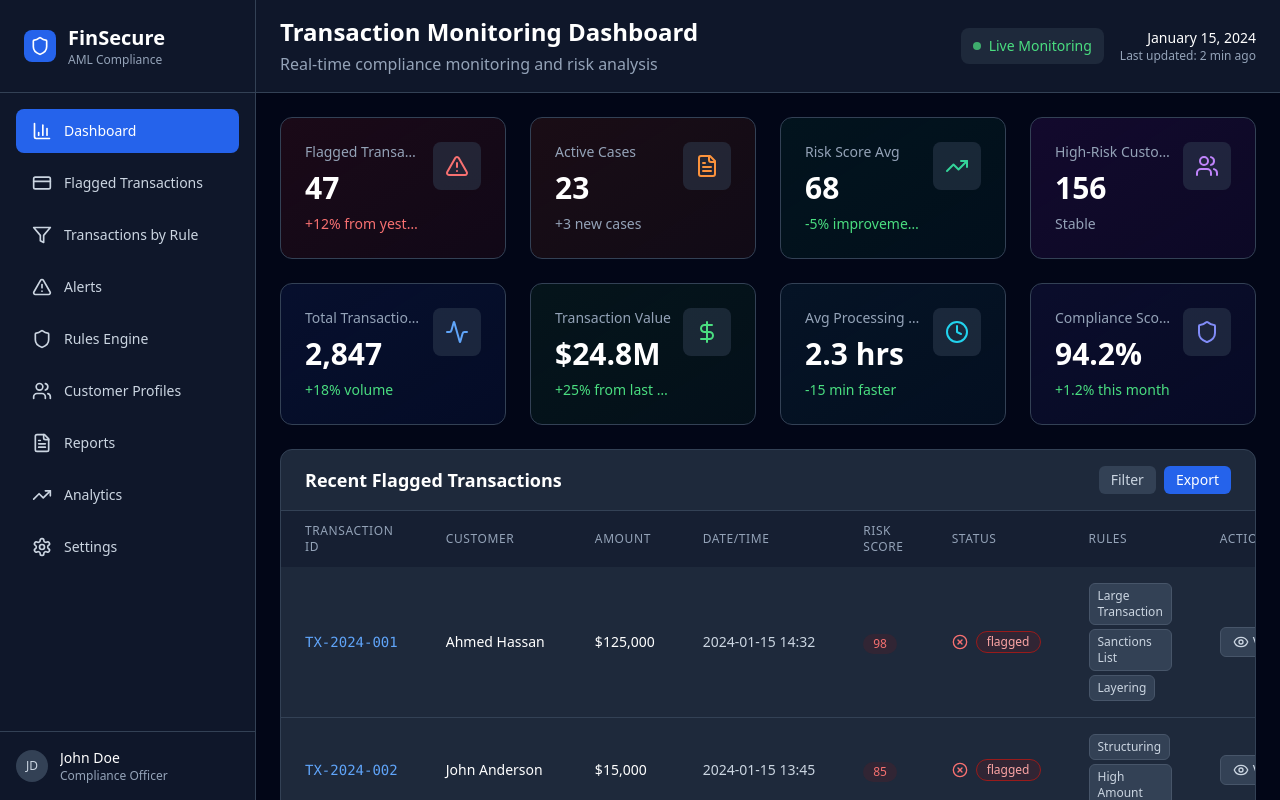
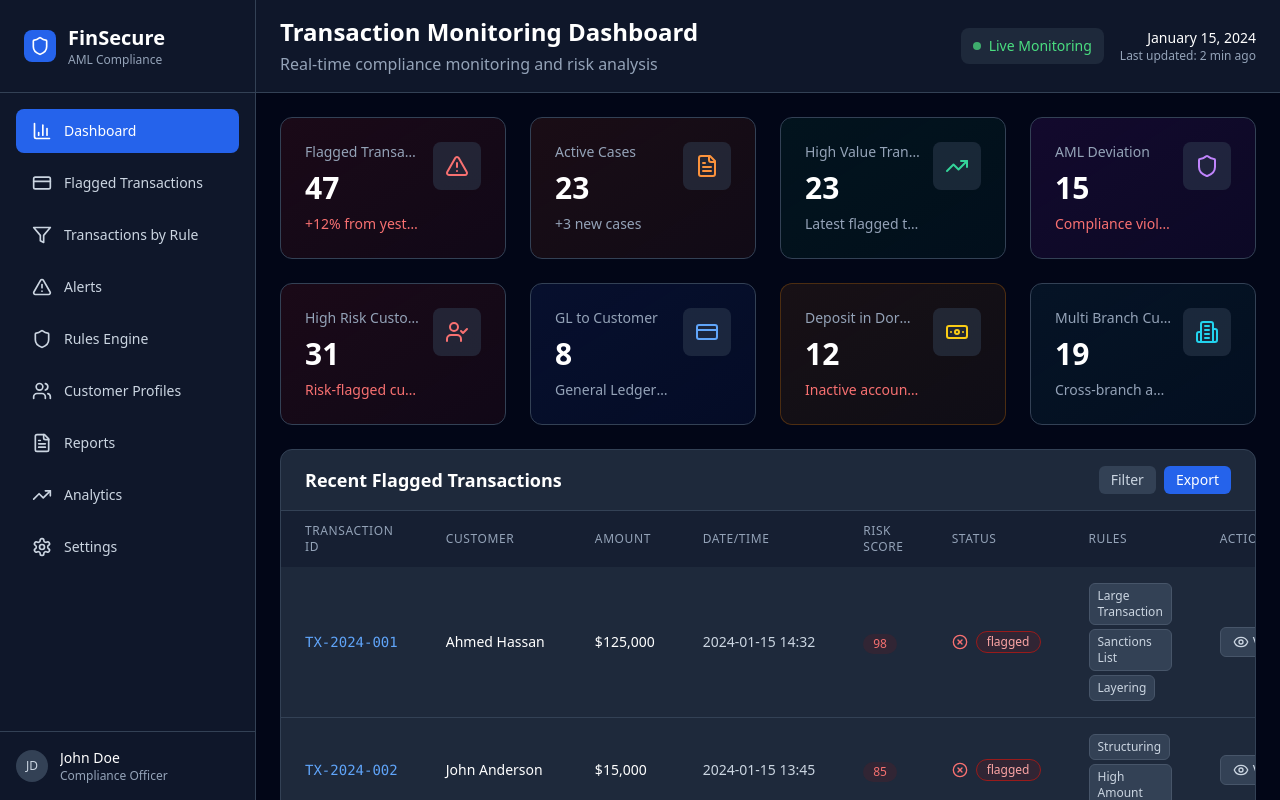
Before and after one commit to Cyrilkwashie/finview-alert-compass, a React (Vite) app: page / in a window 1280 px wide. Built offline with nearby package versions, Linux system fonts and the light colour scheme.

Commit message:
Refactor dashboard KPI cards
Replace existing KPI cards with cards showing flagged transactions by rule.

```diff
--- a/src/pages/Index.tsx
+++ b/src/pages/Index.tsx
@@ -8,13 +8,30 @@ import {
   Activity,
   DollarSign,
   Clock,
-  Shield
+  Shield,
+  CreditCard,
+  Building2,
+  UserCheck,
+  Banknote
 } from 'lucide-react';
 import Sidebar from '../components/Sidebar';
 import KPICard from '../components/KPICard';
 import TransactionTable from '../components/TransactionTable';
 
 const Index = () => {
+  // Mock function to get transaction count for each rule
+  const getTransactionCountForRule = (ruleName: string) => {
+    const ruleCounts = {
+      'HIGH VALUE TRANSACTION': 23,
+      'AML DEVIATION': 15,
+      'HIGH RISK CUSTOMER TRANSACTION': 31,
+      'GL TO CUSTOMER': 8,
+      'DEPOSIT IN DORMANT': 12,
+      'MULTI BRANCH CUSTOMER TRANSACTION': 19
+    };
+    return ruleCounts[ruleName as keyof typeof ruleCounts] || 0;
+  };
+
   return (
     <div className="flex h-screen bg-slate-950">
       <Sidebar />
@@ -63,62 +80,62 @@ const Index = () => {
               bgColor="bg-gradient-to-br from-orange-900/20 to-orange-800/10 border-orange-800/50"
             />
             <KPICard
-              title="Risk Score Avg"
-              value="68"
-              change="-5% improvement"
-              changeType="positive"
+              title="High Value Transaction"
+              value={getTransactionCountForRule('HIGH VALUE TRANSACTION')}
+              change="Latest flagged transactions"
+              changeType="neutral"
               icon={TrendingUp}
               iconColor="text-emerald-400"
               bgColor="bg-gradient-to-br from-emerald-900/20 to-emerald-800/10 border-emerald-800/50"
             />
             <KPICard
-              title="High-Risk Customers"
-              value="156"
-              change="Stable"
-              changeType="neutral"
-              icon={Users}
+              title="AML Deviation"
+              value={getTransactionCountForRule('AML DEVIATION')}
+              change="Compliance violations"
+              changeType="negative"
+              icon={Shield}
               iconColor="text-purple-400"
               bgColor="bg-gradient-to-br from-purple-900/20 to-purple-800/10 border-purple-800/50"
             />
           </div>
 
-          {/* Secondary KPI Row */}
+          {/* Rule-based KPI Row */}
           <div className="grid grid-cols-1 sm:grid-cols-2 lg:grid-cols-4 gap-4 md:gap-6">
             <KPICard
-              title="Total Transactions"
-              value="2,847"
-              change="+18% volume"
-              changeType="positive"
-              icon={Activity}
+              title="High Risk Customer Transaction"
+              value={getTransactionCountForRule('HIGH RISK CUSTOMER TRANSACTION')}
+              change="Risk-flagged customers"
+              changeType="negative"
+              icon={UserCheck}
+              iconColor="text-red-400"
+              bgColor="bg-gradient-to-br from-red-900/20 to-red-800/10 border-red-800/50"
+            />
+            <KPICard
+              title="GL to Customer"
+              value={getTransactionCountForRule('GL TO CUSTOMER')}
+              change="General Ledger transfers"
+              changeType="neutral"
+              icon={CreditCard}
               iconColor="text-blue-400"
               bgColor="bg-gradient-to-br from-blue-900/20 to-blue-800/10 border-blue-800/50"
             />
             <KPICard
-              title="Transaction Value"
-              value="$24.8M"
-              change="+25% from last week"
-              changeType="positive"
-              icon={DollarSign}
-              iconColor="text-green-400"
-              bgColor="bg-gradient-to-br from-green-900/20 to-green-800/10 border-green-800/50"
+              title="Deposit in Dormant"
+              value={getTransactionCountForRule('DEPOSIT IN DORMANT')}
+              change="Inactive account activity"
+              changeType="negative"
+              icon={Banknote}
+              iconColor="text-yellow-400"
+              bgColor="bg-gradient-to-br from-yellow-900/20 to-yellow-800/10 border-yellow-800/50"
             />
             <KPICard
-              title="Avg Processing Time"
-              value="2.3 hrs"
-              change="-15 min faster"
-              changeType="positive"
-              icon={Clock}
+              title="Multi Branch Customer Transaction"
+              value={getTransactionCountForRule('MULTI BRANCH CUSTOMER TRANSACTION')}
+              change="Cross-branch activities"
+              changeType="neutral"
+              icon={Building2}
               iconColor="text-cyan-400"
               bgColor="bg-gradient-to-br from-cyan-900/20 to-cyan-800/10 border-cyan-800/50"
-            />
-            <KPICard
-              title="Compliance Score"
-              value="94.2%"
-              change="+1.2% this month"
-              changeType="positive"
-              icon={Shield}
-              iconColor="text-indigo-400"
-              bgColor="bg-gradient-to-br from-indigo-900/20 to-indigo-800/10 border-indigo-800/50"
             />
           </div>
 
```
